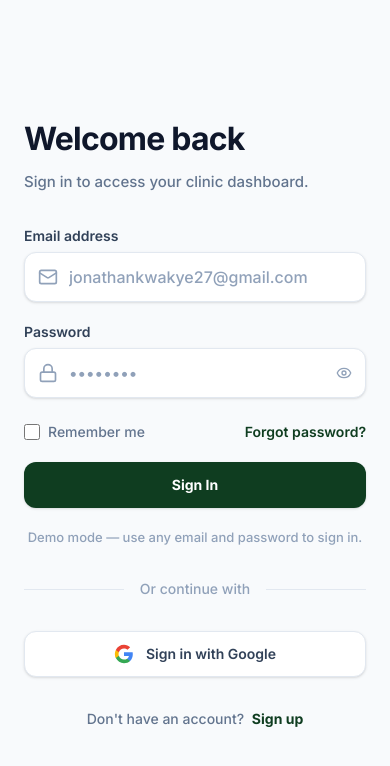
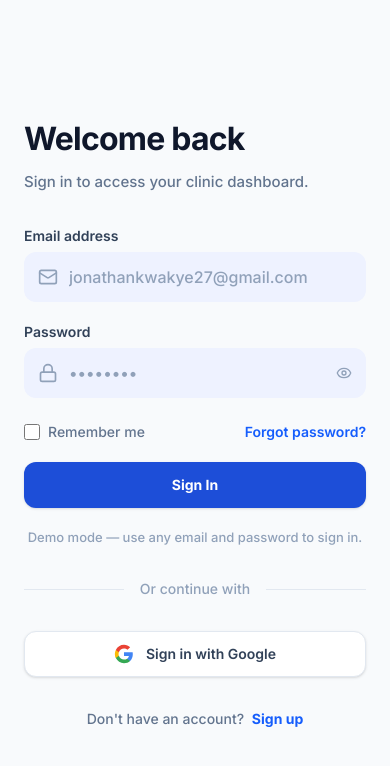
Before and after one commit to jkwakyepixel/dentiflowclone, a React (Vite) app: page /login in a window 390 px wide. Shown: the top 766 px of the page. Built offline with nearby package versions, Linux system fonts and the light colour scheme; no server answers; the database is empty.

Commit message:
Update branding to SmileDesk and revert to blue theme

```diff
--- a/index.html
+++ b/index.html
@@ -7,7 +7,7 @@
     <link rel="preconnect" href="https://fonts.googleapis.com">
     <link rel="preconnect" href="https://fonts.gstatic.com" crossorigin>
     <link href="https://fonts.googleapis.com/css2?family=Inter:wght@300;400;500;600;700;800&display=swap" rel="stylesheet">
-    <title>Luxe Dental Clinic</title>
+    <title>SmileDesk</title>
   </head>
   <body>
     <div id="root"></div>
--- a/src/contexts/ClinicContext.tsx
+++ b/src/contexts/ClinicContext.tsx
@@ -78,7 +78,7 @@ export const ClinicProvider: React.FC<{ children: React.ReactNode }> = ({ childr
     if (clinicProfile.name) {
       document.title = `${clinicProfile.name} - Clinic Management`;
     } else {
-      document.title = 'Luxe Dental Clinic';
+      document.title = 'SmileDesk';
     }
 
     const faviconLink = document.querySelector("link[rel~='icon']") as HTMLLinkElement;
--- a/src/pages/Admissions.tsx
+++ b/src/pages/Admissions.tsx
@@ -20,7 +20,7 @@ const DEFAULT_SAMPLE_ADMISSIONS: (Admission & { elapsedMin?: number; date?: stri
     clinicId: 'demo-clinic',
     patientId: 'p-1',
     patientName: 'Samuel Tetteh',
-    dentist: 'Dr. Luxe Dental Clinic',
+    dentist: 'Dr. SmileDesk',
     room: 'Surgery Room 1',
     scheduledTime: '1:00 PM\n1:30 PM',
     arrivalTime: '',
@@ -34,7 +34,7 @@ const DEFAULT_SAMPLE_ADMISSIONS: (Admission & { elapsedMin?: number; date?: stri
     clinicId: 'demo-clinic',
     patientId: 'p-2',
     patientName: 'Comfort Anku',
-    dentist: 'Dr. Luxe Dental Clinic',
+    dentist: 'Dr. SmileDesk',
     room: 'Surgery Room 1',
     scheduledTime: '1:30 PM\n2:00 PM',
     arrivalTime: '01:21 pm',
@@ -48,7 +48,7 @@ const DEFAULT_SAMPLE_ADMISSIONS: (Admission & { elapsedMin?: number; date?: stri
     clinicId: 'demo-clinic',
     patientId: 'p-3',
     patientName: 'Mr Dennis Kyei',
-    dentist: 'Dr. Luxe Dental Clinic',
+    dentist: 'Dr. SmileDesk',
     room: 'Surgery Room 1',
     scheduledTime: '2:00 PM\n2:30 PM',
     arrivalTime: '',
@@ -62,7 +62,7 @@ const DEFAULT_SAMPLE_ADMISSIONS: (Admission & { elapsedMin?: number; date?: stri
     clinicId: 'demo-clinic',
     patientId: 'p-4',
     patientName: 'Mr Shalom A',
-    dentist: 'Dr. Luxe Dental Clinic',
+    dentist: 'Dr. SmileDesk',
     room: 'Surgery Room 1',
     scheduledTime: '2:00 PM\n3:00 PM',
     arrivalTime: '02:08 pm',
@@ -85,7 +85,7 @@ export default function Admissions() {
   // Quick Admit Modal
   const [isAddModalOpen, setIsAddModalOpen] = useState(false);
   const [patientNameInput, setPatientNameInput] = useState('');
-  const [dentistInput, setDentistInput] = useState('Dr. Luxe Dental Clinic');
+  const [dentistInput, setDentistInput] = useState('Dr. SmileDesk');
   const [roomInput, setRoomInput] = useState('Surgery Room 1');
   const [startTimeInput, setStartTimeInput] = useState('2:30 PM');
   const [endTimeInput, setEndTimeInput] = useState('3:00 PM');
--- a/src/pages/Login.tsx
+++ b/src/pages/Login.tsx
@@ -70,17 +70,22 @@ export default function Login() {
   return (
     <div className="min-h-screen flex font-sans">
       {/* Left Panel - Image Background */}
-      <div className="hidden lg:flex lg:w-1/2 relative bg-[#0a2916] overflow-hidden flex-col">
+      <div className="hidden lg:flex lg:w-1/2 relative bg-slate-900 overflow-hidden flex-col">
         {/* Background Image with Overlay */}
         <div
           className="absolute inset-0 bg-cover bg-center mix-blend-overlay opacity-50 transition-opacity duration-1000"
           style={{ backgroundImage: 'url("https://images.unsplash.com/photo-1606811841689-23dfddce3e95?q=80&w=1470&auto=format&fit=crop")' }}
         />
-        <div className="absolute inset-0 bg-gradient-to-b from-[#0f3d20]/80 via-[#0f3d20]/60 to-[#05140b]/95" />
+        <div className="absolute inset-0 bg-gradient-to-b from-[#1e3a8a]/80 via-[#1e3a8a]/60 to-[#0f172a]/95" />
 
         {/* Logo */}
         <div className="relative z-10 p-10 flex items-center gap-3">
-          <img src="/logo.png" alt="Luxe Dental Clinic" className="h-16 object-contain" />
+          <div className="bg-white text-blue-600 p-2 rounded-xl shadow-lg">
+            <svg className="w-6 h-6" viewBox="0 0 24 24" fill="none" stroke="currentColor" strokeWidth="2" strokeLinecap="round" strokeLinejoin="round">
+              <path d="M12 21c-2 0-3-2-3-4s-1-4-3-4-3 2-3 4 1 5 3 5c1 0 2-1 2-2 1-2 2-2 3-2h2c1 0 2 0 3 2 0 1 1 2 2 2 2 0 3-3 3-5s-1-4-3-4-3 2-3 4-1 4-3 4z" />
+            </svg>
+          </div>
+          <span className="text-white font-bold text-xl tracking-tight">SmileDesk</span>
         </div>
 
         {/* Bottom Text */}
@@ -88,7 +93,7 @@ export default function Login() {
           <h1 className="text-4xl font-extrabold text-white mb-4 tracking-tight leading-tight">
             Gentle care for <br />every smile.
           </h1>
-          <p className="text-[#F3E5AB] text-lg max-w-md leading-relaxed font-medium">
+          <p className="text-blue-100/80 text-lg max-w-md leading-relaxed font-medium">
             Appointments, patients, invoices and payments — everything your reception team needs, in one clean workspace.
           </p>
         </div>
@@ -120,7 +125,7 @@ export default function Login() {
                   required
                   value={email}
                   onChange={(e) => setEmail(e.target.value)}
-                  className="block w-full pl-11 pr-4 py-3 bg-white border border-slate-200 rounded-xl text-slate-900 placeholder-slate-400 focus:outline-none focus:ring-2 focus:ring-[#0f3d20] focus:border-transparent transition-colors sm:text-sm font-medium shadow-sm"
+                  className="block w-full pl-11 pr-4 py-3 bg-[#EEF2FF] border border-transparent rounded-xl text-slate-900 placeholder-slate-400 focus:outline-none focus:ring-2 focus:ring-blue-600 focus:border-transparent transition-colors sm:text-sm font-medium"
                   placeholder="jonathankwakye27@gmail.com"
                 />
               </div>
@@ -141,7 +146,7 @@ export default function Login() {
                   required
                   value={password}
                   onChange={(e) => setPassword(e.target.value)}
-                  className="block w-full pl-11 pr-11 py-3 bg-white border border-slate-200 rounded-xl text-slate-900 placeholder-slate-400 focus:outline-none focus:ring-2 focus:ring-[#0f3d20] focus:border-transparent transition-colors sm:text-sm font-medium shadow-sm"
+                  className="block w-full pl-11 pr-11 py-3 bg-[#EEF2FF] border border-transparent rounded-xl text-slate-900 placeholder-slate-400 focus:outline-none focus:ring-2 focus:ring-blue-600 focus:border-transparent transition-colors sm:text-sm font-medium"
                   placeholder="••••••••"
                 />
                 <button
@@ -165,14 +170,14 @@ export default function Login() {
                     id="remember-me"
                     name="remember-me"
                     type="checkbox"
-                    className="h-4 w-4 rounded border-slate-300 text-[#0f3d20] focus:ring-[#0f3d20]"
+                    className="h-4 w-4 rounded border-slate-300 text-blue-600 focus:ring-blue-600"
                   />
                   <label htmlFor="remember-me" className="ml-2 block text-sm text-slate-500 font-medium">
                     Remember me
                   </label>
                 </div>
                 <div className="text-sm">
-                  <a href="#" className="font-semibold text-[#0f3d20] hover:text-[#185e32]">
+                  <a href="#" className="font-semibold text-blue-600 hover:text-blue-500">
                     Forgot password?
                   </a>
                 </div>
@@ -182,7 +187,7 @@ export default function Login() {
             <button
               type="submit"
               disabled={loading}
-              className="w-full flex justify-center py-3 px-4 border border-transparent rounded-xl shadow-sm text-sm font-bold text-white bg-[#0f3d20] hover:bg-[#185e32] focus:outline-none focus:ring-2 focus:ring-offset-2 focus:ring-[#0f3d20] disabled:opacity-50 transition-colors mt-2"
+              className="w-full flex justify-center py-3 px-4 border border-transparent rounded-xl shadow-sm text-sm font-bold text-white bg-[#1D4ED8] hover:bg-[#1e40af] focus:outline-none focus:ring-2 focus:ring-offset-2 focus:ring-blue-600 disabled:opacity-50 transition-colors mt-2"
             >
               {loading ? (isSignUp ? 'Creating account...' : 'Signing in...') : (isSignUp ? 'Sign Up' : 'Sign In')}
             </button>
@@ -209,7 +214,7 @@ export default function Login() {
                 type="button"
                 onClick={handleGoogleSignIn}
                 disabled={loading}
-                className="flex w-full justify-center items-center gap-3 rounded-xl border border-slate-200 bg-white py-3 px-4 text-sm font-semibold text-slate-700 shadow-sm hover:bg-slate-50 focus:outline-none focus:ring-2 focus:ring-[#0f3d20] focus:ring-offset-2 disabled:opacity-50 transition-colors"
+                className="flex w-full justify-center items-center gap-3 rounded-xl border border-slate-200 bg-white py-3 px-4 text-sm font-semibold text-slate-700 shadow-sm hover:bg-slate-50 focus:outline-none focus:ring-2 focus:ring-blue-600 focus:ring-offset-2 disabled:opacity-50 transition-colors"
               >
                 <svg className="h-5 w-5" viewBox="0 0 24 24">
                   <path d="M22.56 12.25c0-.78-.07-1.53-.2-2.25H12v4.26h5.92c-.26 1.37-1.04 2.53-2.21 3.31v2.77h3.57c2.08-1.92 3.28-4.74 3.28-8.09z" fill="#4285F4" />
@@ -229,7 +234,7 @@ export default function Login() {
             </span>
             <button
               onClick={() => setIsSignUp(!isSignUp)}
-              className="font-bold text-[#0f3d20] hover:text-[#185e32] transition-colors ml-1"
+              className="font-bold text-blue-600 hover:text-blue-700 transition-colors ml-1"
             >
               {isSignUp ? 'Sign in' : 'Sign up'}
             </button>
```
